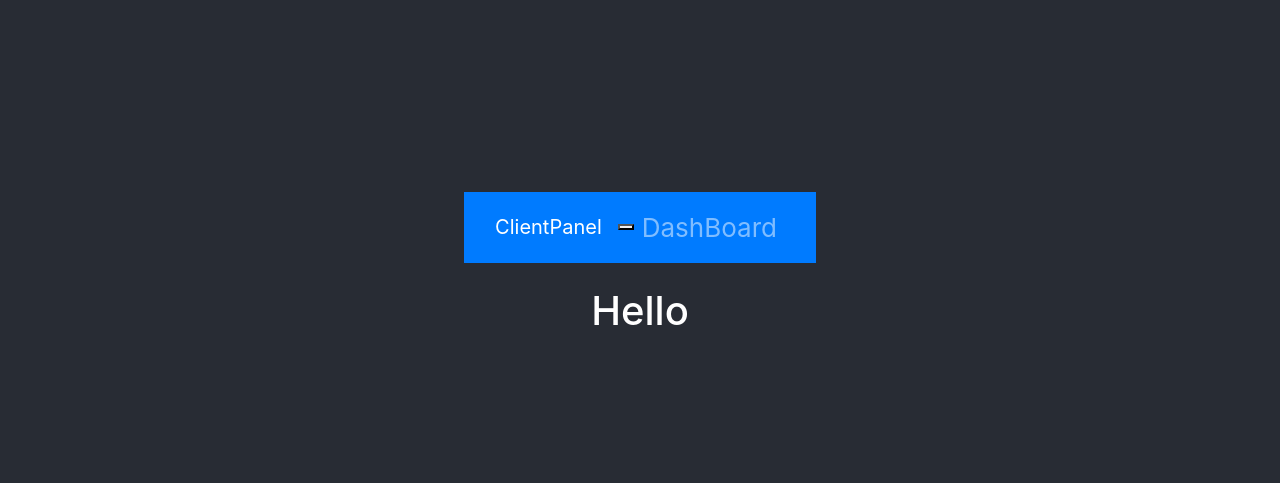
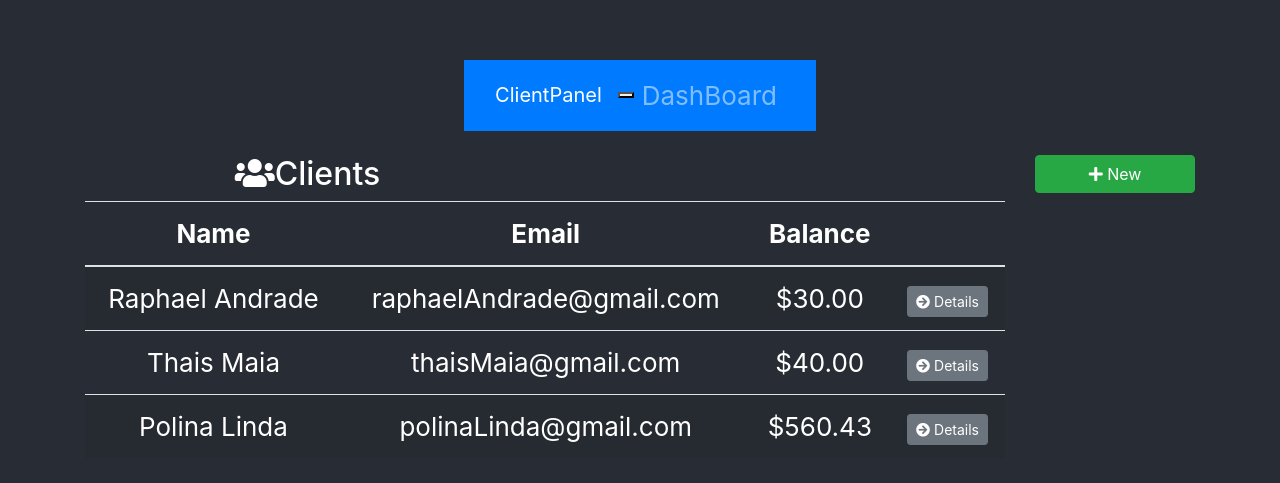
Before and after one commit to raphaelAndrade/clientPanel, a React (Create React App) app: page / in a window 1280 px wide. Shown: the part 133-616 px from the top of the page. Built offline with nearby package versions, Linux system fonts and the light colour scheme.

Commit message:
creating a table of clients

```diff
--- a/src/App.js
+++ b/src/App.js
@@ -2,6 +2,7 @@ import React, { Component } from "react";
 import { BrowserRouter as Router, Route, Switch } from "react-router-dom";
 import "./App.css";
 import AppNavBar from "./components/layout/AppNavbar";
+import Dashboard from "./components/layout/Dashboard";
 
 class App extends Component {
   render() {
@@ -11,7 +12,9 @@ class App extends Component {
           <header className="App-header">
             <AppNavBar />
             <div className="container">
-              <h1>Hello</h1>
+              <Switch>
+                <Route exact path="/" component={Dashboard} />
+              </Switch>
             </div>
           </header>
         </div>
--- a/src/components/clients/Clients.js
+++ b/src/components/clients/Clients.js
@@ -0,0 +1,83 @@
+import React, { Component } from "react";
+import { Link } from "react-router-dom";
+
+class Clients extends Component {
+  render() {
+    const clients = [
+      {
+        id: "12151561",
+        firstName: "Raphael",
+        lastName: "Andrade",
+        email: "raphaelAndrade@gmail.com",
+        balance: "30"
+      },
+      {
+        id: "987545",
+        firstName: "Thais",
+        lastName: "Maia",
+        email: "thaisMaia@gmail.com",
+        balance: "40"
+      },
+      {
+        id: "8521454",
+        firstName: "Polina",
+        lastName: "Linda",
+        email: "polinaLinda@gmail.com",
+        balance: "560.43"
+      }
+    ];
+
+    if (clients) {
+      return (
+        <div>
+          <div className="row">
+            <div className="col-md-6">
+              <h2>
+                {" "}
+                <i className="fas fa-users" />
+                Clients{" "}
+              </h2>
+            </div>
+            <div className="col-md-6">{/* <span>Total</span> */}</div>
+          </div>
+          <div className="row">
+            <div className="col-md-12">
+              <table className="table table-striped">
+                <thead className="thead-inverse">
+                  <tr>
+                    <th>Name</th>
+                    <th>Email</th>
+                    <th>Balance</th>
+                    <th />
+                  </tr>
+                </thead>
+                <tbody>
+                  {clients.map(client => (
+                    <tr key={client.id}>
+                      <td>
+                        {client.firstName} {client.lastName}
+                      </td>
+                      <td>{client.email}</td>
+                      <td>${parseFloat(client.balance).toFixed(2)}</td>
+                      <td>
+                        <Link
+                          to={`/client/${client.id}`}
+                          className="btn btn-secondary btn-sm"
+                        >
+                          <i className="fas fa-arrow-circle-right" /> Details
+                        </Link>
+                      </td>
+                    </tr>
+                  ))}
+                </tbody>
+              </table>
+            </div>
+          </div>
+        </div>
+      );
+    } else {
+      return <h1>Loading...</h1>;
+    }
+  }
+}
+export default Clients;
--- a/src/components/layout/Dashboard.js
+++ b/src/components/layout/Dashboard.js
@@ -0,0 +1,16 @@
+import React from "react";
+import Clients from "../clients/Clients";
+import SideBar from "../layout/SideBar";
+
+export default function Dashboard() {
+  return (
+    <div className="row">
+      <div className="col-md-10">
+        <Clients />
+      </div>
+      <div className="col-md-2">
+        <SideBar />
+      </div>
+    </div>
+  );
+}
--- a/src/components/layout/SideBar.js
+++ b/src/components/layout/SideBar.js
@@ -0,0 +1,10 @@
+import React from "react";
+import { Link } from "react-router-dom";
+
+export default function SideBar() {
+  return (
+    <Link to="/client/add" className="btn btn-success btn-block">
+      <i className="fas fa-plus" /> New
+    </Link>
+  );
+}
```
